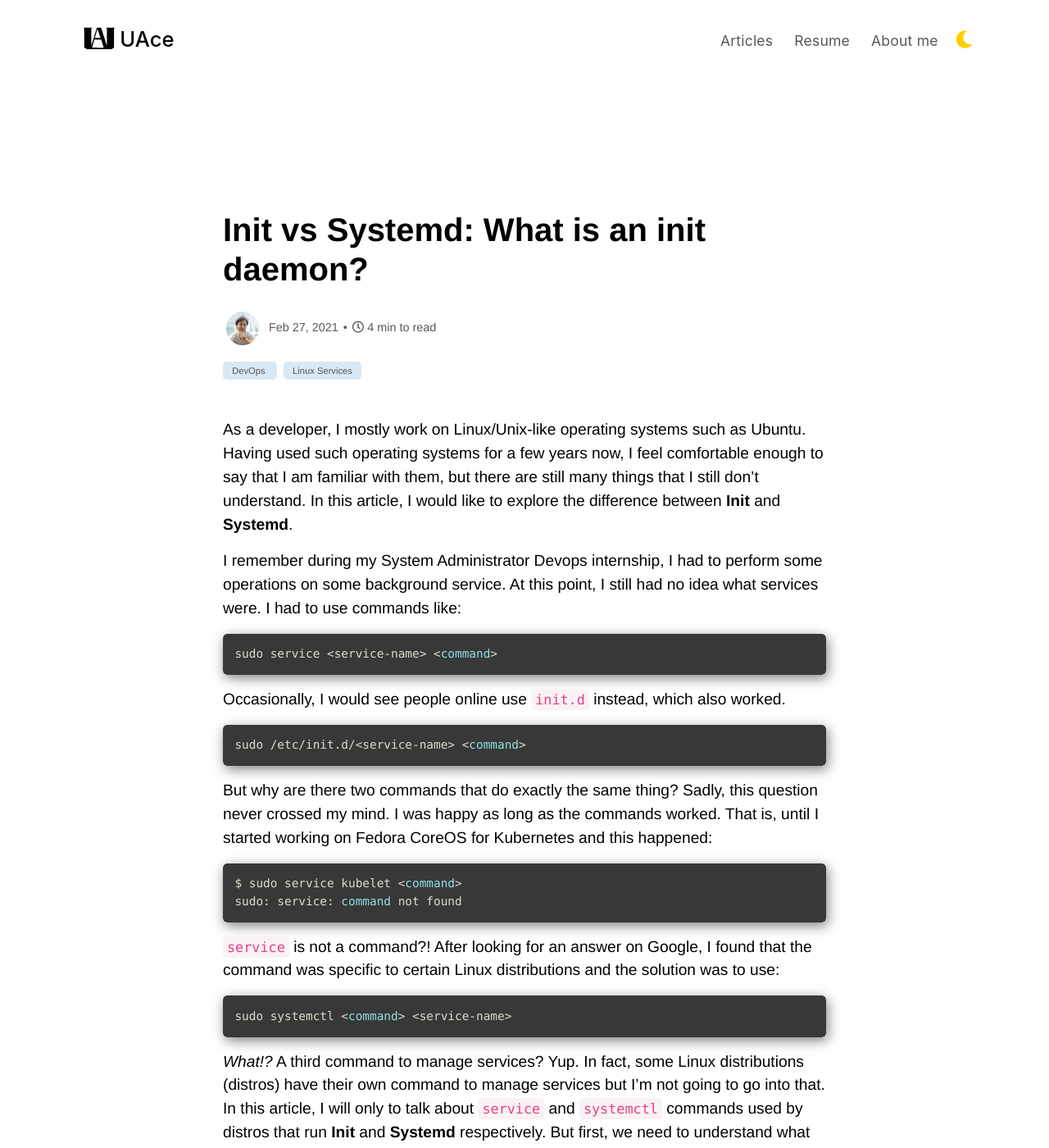
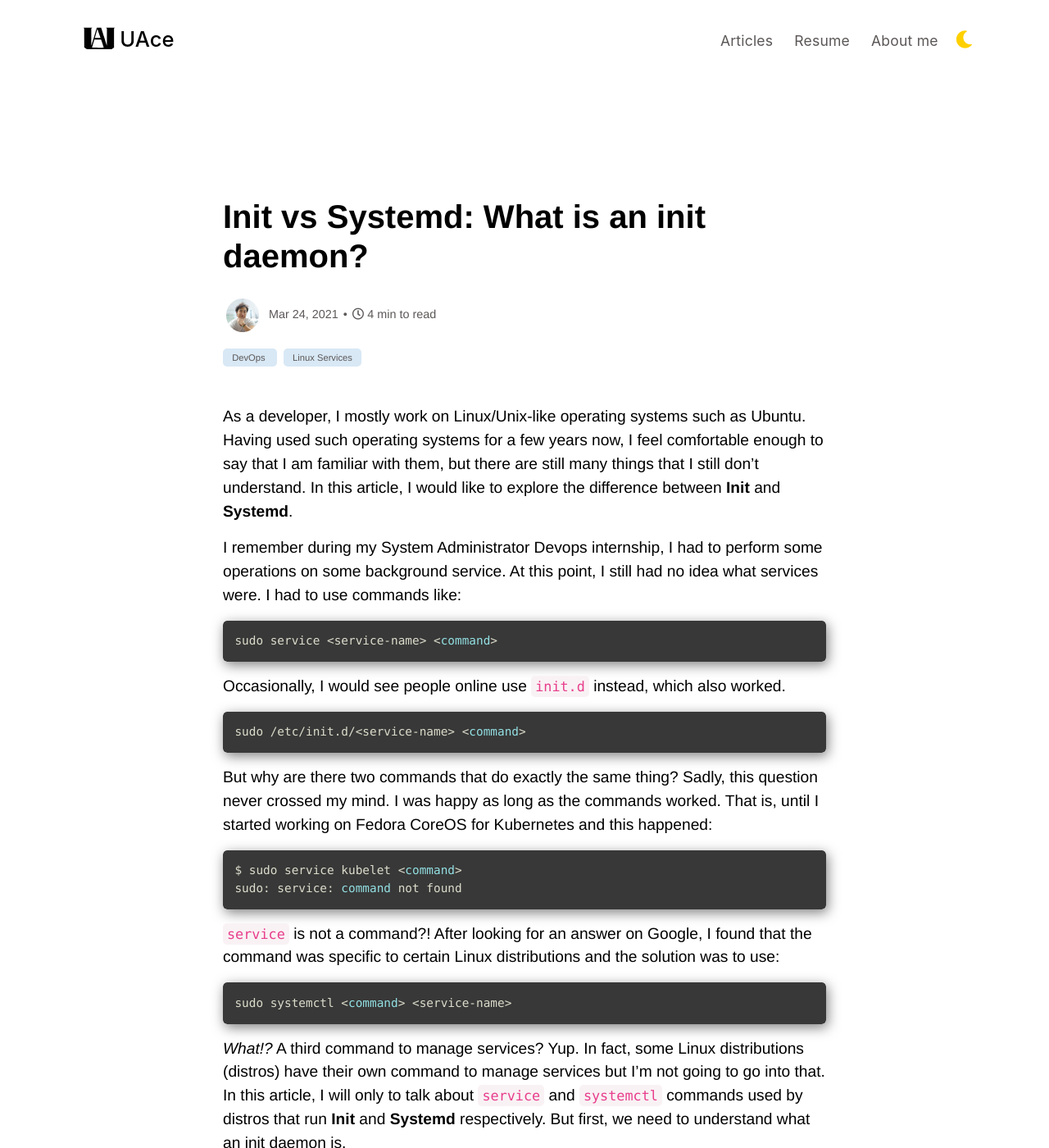
Before and after one commit to UAce/UAce.github.io, a Jekyll site: the page built from _posts/2021-03-24-init-vs-systemd-what-is-an-init-daemon.md, in a window 1280 px wide and 1400 px high. Shown: the whole window at 82% size. Built offline with Jekyll 4.4.1, drawn with Linux system fonts in a browser that asks for light colours; nearby versions of some CDN libraries; some of the changed text lies outside the part shown.

Commit message:
fix date and title css

```diff
--- a/_layouts/post.html
+++ b/_layouts/post.html
@@ -19,7 +19,7 @@ layout: default
         <span class="post-tags">
             {% for tag in page.tags %}
             <!-- <a href="/tags/{{tag}}" class="tag"></a> -->
-            <a href="_blank" class="tag" data-proofer-ignore>
+            <a href="/tags/{{ tag }}" class="tag" data-proofer-ignore>
                 <span>{{ tag }}</span>
             </a>
             {% endfor %}
@@ -29,5 +29,43 @@ layout: default
     <div class="post-body">
         {{ content }}
     </div>
+
+    <h2>You May Also Like</h2>
+    <div class="rect">
+        {% assign maxRelated = 4 %}
+        {% assign minCommonTags =  1 %}
+        {% assign maxRelatedCounter = 0 %}
+
+        {% for post in site.posts %}
+
+        {% assign sameTagCount = 0 %}
+        {% assign commonTags = '' %}
+
+        {% for tag in post.tags %}
+        {% if post.url != page.url %}
+        {% if page.tags contains tag %}
+        {% assign sameTagCount = sameTagCount | plus: 1 %}
+        {% capture tagmarkup %} <span class="label label-default">{{ tag }}</span> {% endcapture %}
+        {% assign commonTags = commonTags | append: tagmarkup %}
+        {% endif %}
+        {% endif %}
+        {% endfor %}
+
+        {% if sameTagCount >= minCommonTags %}
+
+        <a href="{{ site.baseurl }}{{ post.url }}">
+            <div class="rel">
+                <h5>{{ post.title }}</h5>
+                <img width="100%" src="{{post.image}}">
+            </div>
+        </a>
+
+        {% assign maxRelatedCounter = maxRelatedCounter | plus: 1 %}
+        {% if maxRelatedCounter >= maxRelated %}
+        {% break %}
+        {% endif %}
+        {% endif %}
+        {% endfor %}
+    </div>
     <!-- <a class="u-url" href="{{ page.url | relative_url }}" hidden></a> -->
 </article>
--- a/_posts/2021-03-24-init-vs-systemd-what-is-an-init-daemon.md
+++ b/_posts/2021-03-24-init-vs-systemd-what-is-an-init-daemon.md
@@ -60,5 +62,3 @@ Init and Systemd are both init daemons but it is better to use the latter since
 [understanding-systemd]: https://www.linux.com/training-tutorials/understanding-and-using-systemd/
 [init-vs-systemd]: https://wiki.cdot.senecacollege.ca/wiki/Init_vs_systemd
 [sysvinit-upstart-systemd]: https://www.computernetworkingnotes.com/linux-tutorials/differences-between-sysvinit-upstart-and-systemd.html
-
-🐢
--- a/_sass/custom/layouts/_post.scss
+++ b/_sass/custom/layouts/_post.scss
@@ -47,9 +47,9 @@
   }
 
   h2 {
-    margin: 4.5rem 0 2rem;
+    margin: 4rem 0 2rem;
     border-bottom: 1px solid var(--invert-text-color);
-    font-size: 2.25rem;
+    font-size: 2rem;
     font-weight: 600;
   }
 
@@ -57,7 +57,7 @@
   h4,
   .post-title {
     font-weight: 700;
-    margin: 3.5rem 0 1.5rem;
+    margin: 2.5rem 0 1.5rem;
   }
 
   h3,
--- a/assets/js/app.js
+++ b/assets/js/app.js
@@ -75,7 +75,7 @@ const particlesJSON = {
         },
         "move": {
             "enable": true,
-            "speed": 3,
+            "speed": 2,
             "direction": "none",
             "random": true,
             "straight": false,
```
Also changed, not shown: other parts of _posts/2021-03-24-init-vs-systemd-what-is-an-init-daemon.md (+5 -3 lines), _posts/2020-09-03-my-first-chrome-extension.md (+8 -9 lines), _posts/2021-02-25-dockerfile-difference-between-entrypoint-and-cmd.md (+1 -3 lines), _posts/2021-02-28-webhooks-vs-api-how-can-you-use-them.md (+1 -3 lines).
